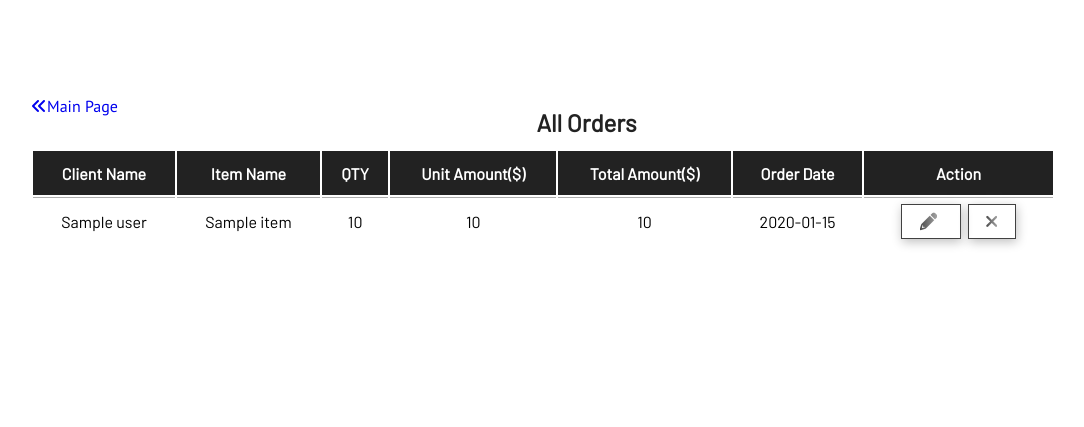
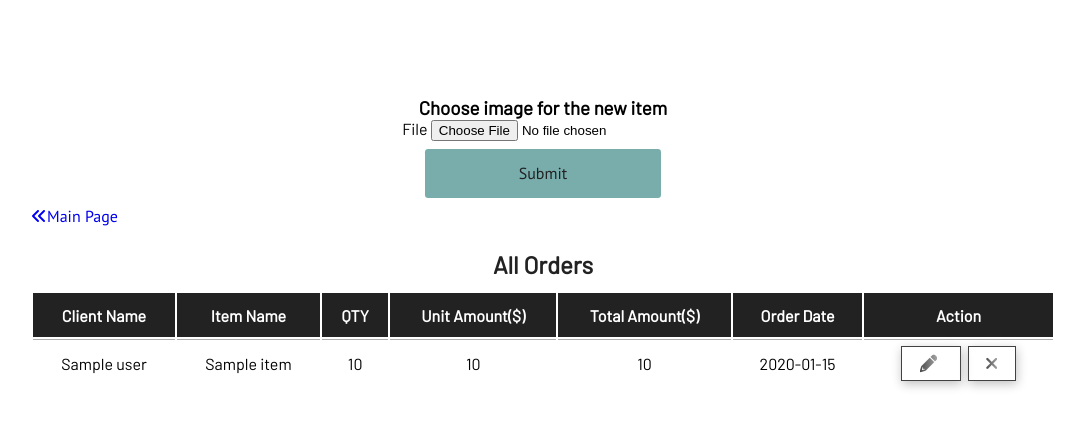
Before and after one commit to hadizzz001/stockapp1, a Node server app: template views/order.ejs in a window 1280 px wide. Shown: the part 89-516 px from the top of the page, without its empty margins (97-1181 px from the left). Run offline with Node 20, Linux system fonts and the light colour scheme; the template is opened without the code that fills it: most values are stand-ins (such as "Sample title", 1, 10 or a date in 2020); some libraries are stand-ins or nearby versions.

Commit message:
connection push

```diff
--- a/server/routes/router.js
+++ b/server/routes/router.js
@@ -6,7 +6,6 @@ const controller = require('../controller/controller');
 const controller2 = require('../controller/controller2');
 const controller4 = require('../controller/controller4');
 const controller5 = require('../controller/controller5');
-const controller6 = require('../controller/controller6');
 
 
 
--- a/views/add_url.ejs
+++ b/views/add_url.ejs
@@ -20,12 +20,6 @@
     </div>
 </main>
 
-<script>
-//     window.addEventListener('load', function () {
-//         window.location.replace("/");
-// });
-
- </script>
 
 
 <%-include('include/_footer')%>
--- a/views/order.ejs
+++ b/views/order.ejs
@@ -4,9 +4,29 @@
 <main id="site-main">
     <div class="container">
 
+        <form action="/upload2" method="POST" enctype="multipart/form-data" id="select_pic" style="text-align: center;">
+
+    <h3>Choose image for the new item</h3>
+
+    <div class="new_user">
+        <div class="form-group">
+        <div class="field">
+            <label for="file">File</label>
+            <input type="file" name="img" id="" accept="image/png, image/gif, image/jpeg" required>
+        </div>
+    </div>
+
+    <div class="form-group" >
+        <div class="field">
+            <input type="submit" class="btn text-dark update" style="width: 30%;">
+        </div>
+    </div>
+</div>
+</form>
+
         <div class="box-nav d-flex justify-between">
             <div class="filter">
-                <a href="/add_url"><i class="fas fa-angle-double-left"></i>Main Page</a>
+                <a href="/"><i class="fas fa-angle-double-left"></i>Main Page</a>
             </div>
          </div>
 
```
Also changed, not shown: server/controller/controller6.js (deleted, +0 -49 lines).
